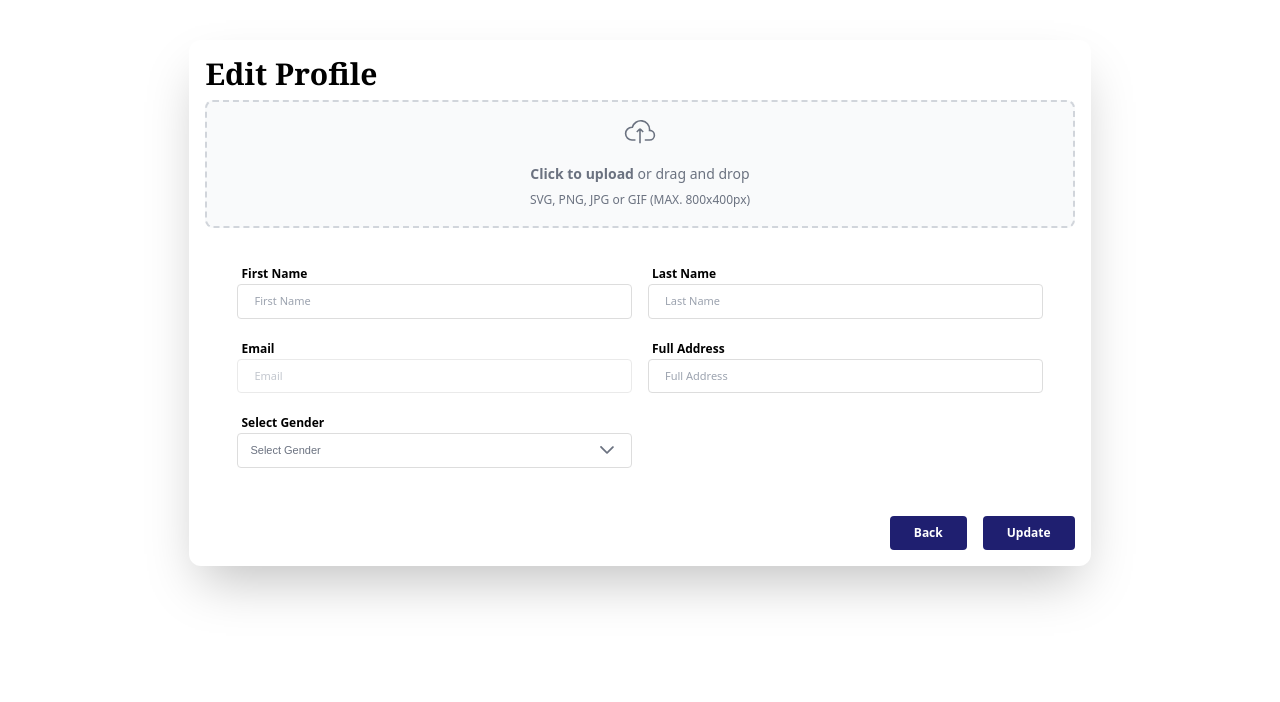
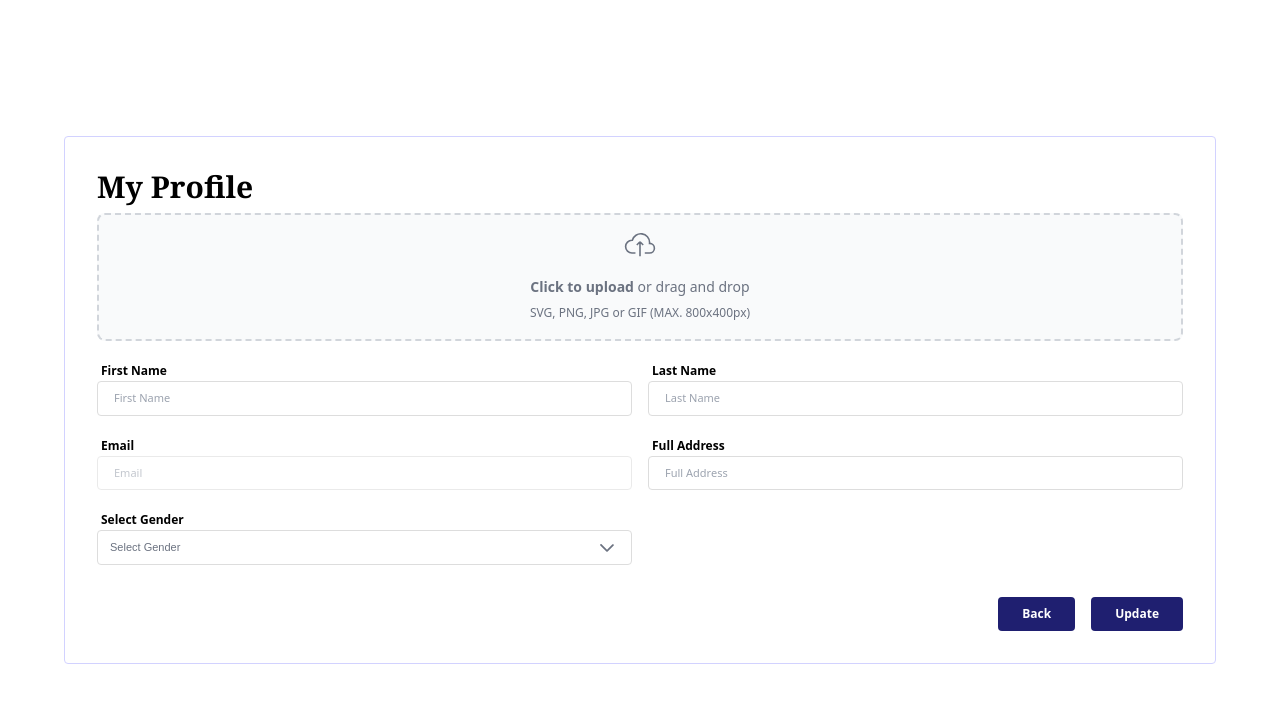
Before and after one commit to Hiteshsu06/Management-System, a React (Create React App) app: page /edit-profile in a window 1280 px wide. Shown: the top 702 px of the page. Built offline with nearby package versions, Linux system fonts and the light colour scheme; a web font is replaced by a local one.

Commit message:
Fixed profile issue and avatar isseu and loading backgorund issue

```diff
--- a/src/components/common/AvatarProfile.jsx
+++ b/src/components/common/AvatarProfile.jsx
@@ -87,7 +87,7 @@ const AvatarProfile = ({ size, shape }) => {
         popup
         ref={menu}
         breakpoint="767px"
-        className="w-44 p-0 text-[0.8rem] bg-BgTertiaryColor"
+        className="w-44 p-0 text-[0.8rem] bg-BgTertiaryColor mt-1"
       />
     </div>
   );
--- a/src/components/common/FileUpload.jsx
+++ b/src/components/common/FileUpload.jsx
@@ -8,7 +8,7 @@ const FileUpload = ({value="", name, isLabel, onChange, isProfile}) => {
               {value ? <div className={isProfile ? "relative flex justify-center" : "relative"}>
                    {isProfile ? <img src={value} alt="" style={{ borderRadius:"50%", maxWidth: "180px", height: "180px", minWidth: "180px"}}/>
                    : <img src={value} alt="" style={{ borderRadius:"5px", maxWidth: "100%", height: "230px", minWidth: "100%"}}/>}
-                   <div className={`absolute right-[4px] top-0 scale-[1.3] ${isProfile && "right-[38%]"}`}>
+                   <div className={`absolute top-0 scale-[1.3] ${isProfile ? "ms-[180px]" : "right-[4px]"}`}>
                      <div className="relative">
                           <span className='ri-pencil-line'></span>
                           <input id="dropzone-file" onChange={onChange} type="file" name={name} className="opacity-0 z-10 w-[25px] absolute right-[20%] top-[15%]" />
--- a/src/components/common/Loading.jsx
+++ b/src/components/common/Loading.jsx
@@ -2,7 +2,7 @@ import { ProgressSpinner } from 'primereact/progressspinner';
 
 const Loading = () => {
   return (
-    <div className="flex min-h-screen items-center justify-content-center absolute w-full z-10">
+    <div className="flex min-h-screen items-center justify-content-center absolute w-full z-10 bg-[rgb(236 236 241 / 50%)]">
         <ProgressSpinner style={{width: '50px', height: '50px'}} className='text-BgTertiaryColor'/>
     </div>
   )
--- a/src/pages/DashboardPage.jsx
+++ b/src/pages/DashboardPage.jsx
@@ -44,12 +44,12 @@ const DashboardPage = () => {
 
   return (
     <div className="flex overflow-hidden bg-BgPrimaryColor">
-      <div className={`sidebar ${toggle ? "open" : "closed"} h-full min-w-fit  max-lg:max-w-[60px] max-lg:absolute max-lg:z-10`}>
+      <div className={`sidebar ${toggle ? "open" : "closed"} min-w-fit  max-lg:max-w-[60px] max-lg:absolute max-lg:z-10`}>
         <Sidebar selectSidebarItem={selectSidebarItem}/>
       </div>
       <div className="w-full min-h-screen" onClick={handleClick} onTouchMove={(e)=>{slideHandler(e)}}>
         <Topbar toggleExpansionSwitch={toggleExpansionSwitch} toggle={toggle}/>
-         <div className="bg-BgPrimaryColor ps-5 pe-4 py-2 h-[calc(100vh_-_4rem)] overflow-y-scroll scrollbar-thumb-BgTertiaryColor scrollbar-thin">
+         <div className="bg-BgPrimaryColor px-5 py-2 h-[calc(100vh_-_4rem)]">
           <Suspense fallback={<Loading loadingText={t("loading")} />}>
             <Routes>
               <Route path="/" element={<CompanyList />} />
--- a/src/pages/ProfilePage.jsx
+++ b/src/pages/ProfilePage.jsx
@@ -53,12 +53,12 @@ const ProfilePage = () => {
   const { values, errors, handleSubmit, handleChange, touched, setFieldValue } = formik;
 
   return (
-    <section className="my-auto py-10 dark:bg-gray-900">
-      <div className="xs:w-[96%] mx-auto flex gap-4 md:w-[90%] lg:w-[80%]">
-        <div className="xs:w-full mx-auto h-fit self-center rounded-xl p-4 shadow-2xl sm:w-[88%] md:w-[80%] lg:w-[88%] dark:bg-gray-800/40">
-          <div>
+    <div className="h-screen p-auto">
+      <div className="flex min-h-full bg-BgPrimaryColor py-4 overflow-y-auto">
+            <div className="mx-4 sm:mx-16 my-auto grid h-fit w-full grid-cols-4 gap-4 bg-BgSecondaryColor p-8 border rounded border-BorderColor">
+              <div className="col-span-4 md:col-span-4">
                   <h4 className="xs:text-xl mb-2 font-serif font-extrabold sm:text-xl md:text-2xl lg:text-3xl dark:text-white">
-              Edit Profile
+                     {t("my_profile")}
                   </h4>
                   <div>
                     <FileUpload
@@ -75,7 +75,7 @@ const ProfilePage = () => {
                       isProfile={true}
                     />
                   </div>
-            <div  className="sm:mr-16 sm:ms-0 my-auto grid h-fit w-full grid-cols-4 gap-4 bg-BgSecondaryColor p-8">
+              </div>
               <div className="col-span-4 md:col-span-2">
                 <InputTextComponent
                   value={values?.firstName}
@@ -144,7 +144,7 @@ const ProfilePage = () => {
                 />
               </div>
               <div className="col-span-4 md:col-span-2"></div>
-            </div>
+              <div className="col-span-3"></div>
               <div className="mt-4 flex justify-end gap-4">
               <ButtonComponent
                 onClick={() => {
@@ -164,7 +164,6 @@ const ProfilePage = () => {
             </div>
       </div>
     </div>
-    </section>
   );
 };
 
```
Lines whose indentation alone changed are shown as unchanged.
